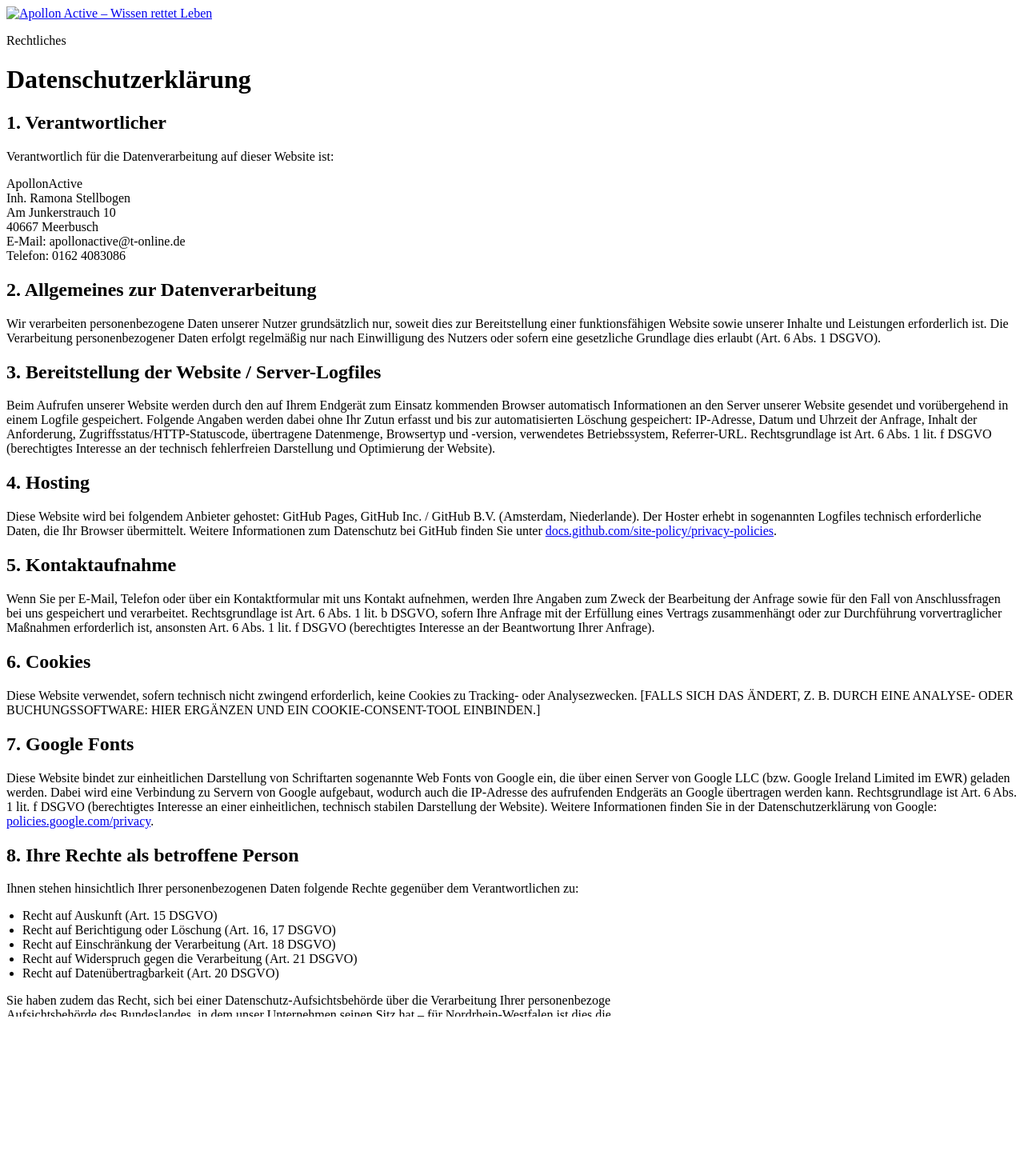
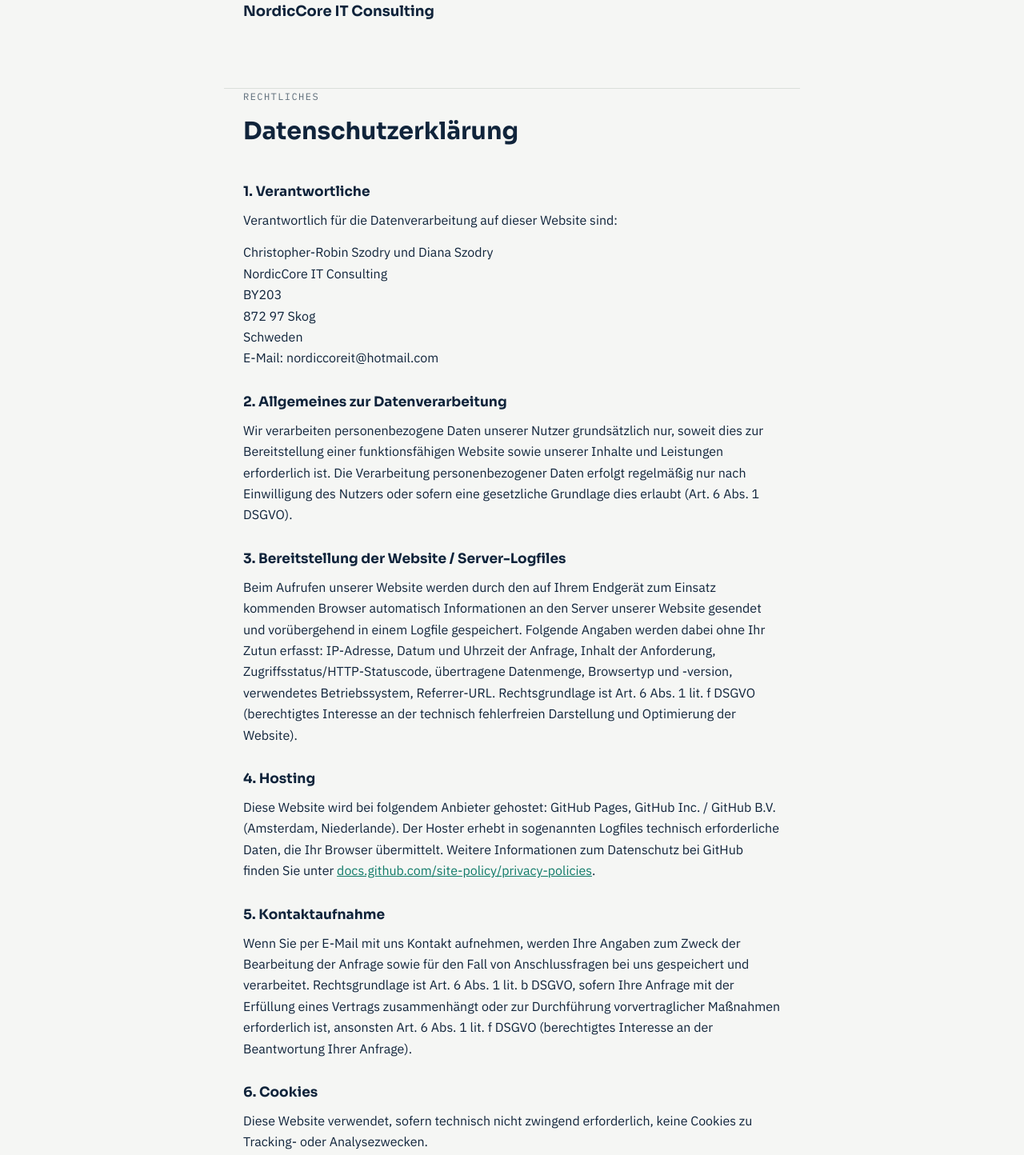
Before and after one commit to Khan150171/nordiccore-website-, a plain HTML site: page datenschutz.html in a window 1280 px wide. Shown: the top 1444 px of the page at 80% size. Drawn offline with Linux system fonts and the light colour scheme.

Commit message:
Fix Impressum and Datenschutz to show the real site operators
These still carried Apollon Active's content (wrong business name,
wrong responsible party Ramona Stellbogen, broken references to
images/logo.png and styles.css that don't exist in this repo).
Replaced with Christopher-Robin Szodry and Diana Szodry, the real
address (BY203, 872 97 Skog, Schweden), and styling that matches
this site, with no third-party content left over.

Co-Authored-By: Claude Sonnet 5 <noreply@anthropic.com>
Claude-Session: https://claude.ai/code/session_013T2JCtXJ5ap243t6TaAZMk

```diff
--- a/datenschutz.html
+++ b/datenschutz.html
@@ -3,63 +3,79 @@
 <head>
 <meta charset="utf-8">
 <meta name="viewport" content="width=device-width, initial-scale=1">
-<title>Datenschutzerklärung – Apollon Active</title>
+<title>Datenschutzerklärung – NordicCore IT Consulting</title>
 <link rel="preconnect" href="https://fonts.googleapis.com">
 <link rel="preconnect" href="https://fonts.gstatic.com" crossorigin>
-<link rel="stylesheet" href="https://fonts.googleapis.com/css2?family=Newsreader:ital,opsz,wght@0,6..72,400;0,6..72,500;0,6..72,600&family=Work+Sans:wght@400;500;600;700&display=swap">
-<link rel="stylesheet" href="styles.css">
+<link rel="stylesheet" href="https://fonts.googleapis.com/css2?family=Sora:wght@600;700&family=IBM+Plex+Sans:wght@400;500;600&family=IBM+Plex+Mono:wght@400;500&display=swap">
+<style>
+  :root{ --ink:#10243b; --paper:#f5f6f4; --surface:#ffffff; --steel:#5b6b78; --line:#dadfdb; --teal:#0f7a68; color-scheme:light; }
+  @media (prefers-color-scheme: dark){ :root:not([data-theme="light"]){ --ink:#eef1f0; --paper:#0d1b26; --surface:#122537; --steel:#93a7ab; --line:#223445; --teal:#4fd2bb; color-scheme:dark; } }
+  *{box-sizing:border-box;}
+  body{margin:0;background:var(--paper);color:var(--ink);font-family:"IBM Plex Sans",system-ui,sans-serif;font-size:16px;line-height:1.65;}
+  a{color:var(--teal);}
+  .wrap{max-width:720px;margin:0 auto;padding:0 24px 80px;}
+  header{padding-block:22px;border-bottom:1px solid var(--line);margin-bottom:40px;}
+  .logo{font-family:"Sora";font-weight:700;font-size:18px;text-decoration:none;color:var(--ink);}
+  .eyebrow{font-family:"IBM Plex Mono",monospace;font-size:12px;letter-spacing:.12em;text-transform:uppercase;color:var(--steel);margin:0 0 10px;}
+  h1{font-family:"Sora";font-size:30px;margin:0 0 36px;}
+  h2{font-family:"Sora";font-size:17px;margin:28px 0 8px;}
+  p{margin:0 0 14px;}
+  ul{padding-left:20px;margin:0 0 14px;}
+  .back{margin-top:40px;display:inline-block;}
+</style>
 </head>
 <body>
 
-<header class="legal-header">
-  <div class="legal-header-inner">
-    <a href="index.html" class="logo">
-      <img src="images/logo.png" alt="Apollon Active – Wissen rettet Leben" class="logo-img legal-logo-img">
-    </a>
-  </div>
+<header class="wrap" style="padding-left:24px;padding-right:24px;">
+  <a href="index.html" class="logo">NordicCore IT Consulting</a>
 </header>
 
-<main class="legal-page">
-  <p class="legal-eyebrow">Rechtliches</p>
-  <h1 class="legal-title">Datenschutzerklärung</h1>
+<main class="wrap">
+  <p class="eyebrow">Rechtliches</p>
+  <h1>Datenschutzerklärung</h1>
 
-  <h2>1. Verantwortlicher</h2>
-  <p>Verantwortlich für die Datenverarbeitung auf dieser Website ist:</p>
-  <p>ApollonActive<br>Inh. Ramona Stellbogen<br>Am Junkerstrauch 10<br>40667 Meerbusch<br>E-Mail: apollonactive@t-online.de<br>Telefon: 0162 4083086</p>
+  <h2>1. Verantwortliche</h2>
+  <p>Verantwortlich für die Datenverarbeitung auf dieser Website sind:</p>
+  <p>Christopher-Robin Szodry und Diana Szodry<br>
+  NordicCore IT Consulting<br>
+  BY203<br>
+  872 97 Skog<br>
+  Schweden<br>
+  E-Mail: nordiccoreit@hotmail.com</p>
 
   <h2>2. Allgemeines zur Datenverarbeitung</h2>
   <p>Wir verarbeiten personenbezogene Daten unserer Nutzer grundsätzlich nur, soweit dies zur Bereitstellung einer funktionsfähigen Website sowie unserer Inhalte und Leistungen erforderlich ist. Die Verarbeitung personenbezogener Daten erfolgt regelmäßig nur nach Einwilligung des Nutzers oder sofern eine gesetzliche Grundlage dies erlaubt (Art. 6 Abs. 1 DSGVO).</p>
 
   <h2>3. Bereitstellung der Website / Server-Logfiles</h2>
-  <p>Beim Aufrufen unserer Website werden durch den auf Ihrem Endgerät zum Einsatz kommenden Browser automatisch Informationen an den Server unserer Website gesendet und vorübergehend in einem Logfile gespeichert. Folgende Angaben werden dabei ohne Ihr Zutun erfasst und bis zur automatisierten Löschung gespeichert: IP-Adresse, Datum und Uhrzeit der Anfrage, Inhalt der Anforderung, Zugriffsstatus/HTTP-Statuscode, übertragene Datenmenge, Browsertyp und -version, verwendetes Betriebssystem, Referrer-URL. Rechtsgrundlage ist Art. 6 Abs. 1 lit. f DSGVO (berechtigtes Interesse an der technisch fehlerfreien Darstellung und Optimierung der Website).</p>
+  <p>Beim Aufrufen unserer Website werden durch den auf Ihrem Endgerät zum Einsatz kommenden Browser automatisch Informationen an den Server unserer Website gesendet und vorübergehend in einem Logfile gespeichert. Folgende Angaben werden dabei ohne Ihr Zutun erfasst: IP-Adresse, Datum und Uhrzeit der Anfrage, Inhalt der Anforderung, Zugriffsstatus/HTTP-Statuscode, übertragene Datenmenge, Browsertyp und -version, verwendetes Betriebssystem, Referrer-URL. Rechtsgrundlage ist Art. 6 Abs. 1 lit. f DSGVO (berechtigtes Interesse an der technisch fehlerfreien Darstellung und Optimierung der Website).</p>
 
   <h2>4. Hosting</h2>
   <p>Diese Website wird bei folgendem Anbieter gehostet: GitHub Pages, GitHub Inc. / GitHub B.V. (Amsterdam, Niederlande). Der Hoster erhebt in sogenannten Logfiles technisch erforderliche Daten, die Ihr Browser übermittelt. Weitere Informationen zum Datenschutz bei GitHub finden Sie unter <a href="https://docs.github.com/site-policy/privacy-policies/github-general-privacy-statement" target="_blank" rel="noopener">docs.github.com/site-policy/privacy-policies</a>.</p>
 
   <h2>5. Kontaktaufnahme</h2>
-  <p>Wenn Sie per E-Mail, Telefon oder über ein Kontaktformular mit uns Kontakt aufnehmen, werden Ihre Angaben zum Zweck der Bearbeitung der Anfrage sowie für den Fall von Anschlussfragen bei uns gespeichert und verarbeitet. Rechtsgrundlage ist Art. 6 Abs. 1 lit. b DSGVO, sofern Ihre Anfrage mit der Erfüllung eines Vertrags zusammenhängt oder zur Durchführung vorvertraglicher Maßnahmen erforderlich ist, ansonsten Art. 6 Abs. 1 lit. f DSGVO (berechtigtes Interesse an der Beantwortung Ihrer Anfrage).</p>
+  <p>Wenn Sie per E-Mail mit uns Kontakt aufnehmen, werden Ihre Angaben zum Zweck der Bearbeitung der Anfrage sowie für den Fall von Anschlussfragen bei uns gespeichert und verarbeitet. Rechtsgrundlage ist Art. 6 Abs. 1 lit. b DSGVO, sofern Ihre Anfrage mit der Erfüllung eines Vertrags zusammenhängt oder zur Durchführung vorvertraglicher Maßnahmen erforderlich ist, ansonsten Art. 6 Abs. 1 lit. f DSGVO (berechtigtes Interesse an der Beantwortung Ihrer Anfrage).</p>
 
   <h2>6. Cookies</h2>
-  <p>Diese Website verwendet, sofern technisch nicht zwingend erforderlich, keine Cookies zu Tracking- oder Analysezwecken. [FALLS SICH DAS ÄNDERT, Z. B. DURCH EINE ANALYSE- ODER BUCHUNGSSOFTWARE: HIER ERGÄNZEN UND EIN COOKIE-CONSENT-TOOL EINBINDEN.]</p>
+  <p>Diese Website verwendet, sofern technisch nicht zwingend erforderlich, keine Cookies zu Tracking- oder Analysezwecken.</p>
 
   <h2>7. Google Fonts</h2>
   <p>Diese Website bindet zur einheitlichen Darstellung von Schriftarten sogenannte Web Fonts von Google ein, die über einen Server von Google LLC (bzw. Google Ireland Limited im EWR) geladen werden. Dabei wird eine Verbindung zu Servern von Google aufgebaut, wodurch auch die IP-Adresse des aufrufenden Endgeräts an Google übertragen werden kann. Rechtsgrundlage ist Art. 6 Abs. 1 lit. f DSGVO (berechtigtes Interesse an einer einheitlichen, technisch stabilen Darstellung der Website). Weitere Informationen finden Sie in der Datenschutzerklärung von Google: <a href="https://policies.google.com/privacy" target="_blank" rel="noopener">policies.google.com/privacy</a>.</p>
 
   <h2>8. Ihre Rechte als betroffene Person</h2>
-  <p>Ihnen stehen hinsichtlich Ihrer personenbezogenen Daten folgende Rechte gegenüber dem Verantwortlichen zu:</p>
-  <ul style="padding-left: 20px; margin: 0 0 12px;">
+  <p>Ihnen stehen hinsichtlich Ihrer personenbezogenen Daten folgende Rechte gegenüber den Verantwortlichen zu:</p>
+  <ul>
     <li>Recht auf Auskunft (Art. 15 DSGVO)</li>
     <li>Recht auf Berichtigung oder Löschung (Art. 16, 17 DSGVO)</li>
     <li>Recht auf Einschränkung der Verarbeitung (Art. 18 DSGVO)</li>
     <li>Recht auf Widerspruch gegen die Verarbeitung (Art. 21 DSGVO)</li>
     <li>Recht auf Datenübertragbarkeit (Art. 20 DSGVO)</li>
   </ul>
-  <p>Sie haben zudem das Recht, sich bei einer Datenschutz-Aufsichtsbehörde über die Verarbeitung Ihrer personenbezogenen Daten durch uns zu beschweren. Zuständig ist in der Regel die Aufsichtsbehörde des Bundeslandes, in dem unser Unternehmen seinen Sitz hat – für Nordrhein-Westfalen ist dies die Landesbeauftragte für Datenschutz und Informationsfreiheit Nordrhein-Westfalen (LDI NRW).</p>
+  <p>Sie haben zudem das Recht, sich bei einer Datenschutz-Aufsichtsbehörde über die Verarbeitung Ihrer personenbezogenen Daten durch uns zu beschweren. Da die Verantwortlichen in Schweden ansässig sind, ist dies in der Regel die schwedische Datenschutzbehörde Integritetsskyddsmyndigheten (IMY).</p>
 
   <h2>9. Änderung dieser Datenschutzerklärung</h2>
   <p>Wir behalten uns vor, diese Datenschutzerklärung anzupassen, damit sie stets den aktuellen rechtlichen Anforderungen entspricht oder um Änderungen unserer Leistungen in der Datenschutzerklärung umzusetzen.</p>
 
-  <p class="legal-back"><a href="index.html">← Zurück zur Startseite</a></p>
+  <a href="index.html" class="back">← Zurück zur Startseite</a>
 </main>
 
 </body>
```
Also changed, not shown: impressum.html (+35 -24 lines).
